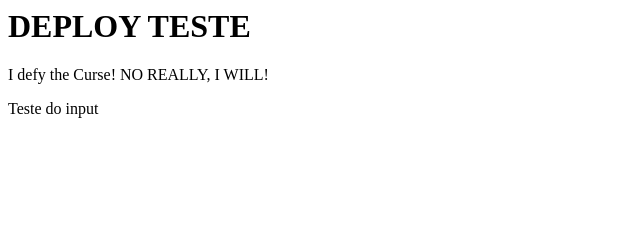
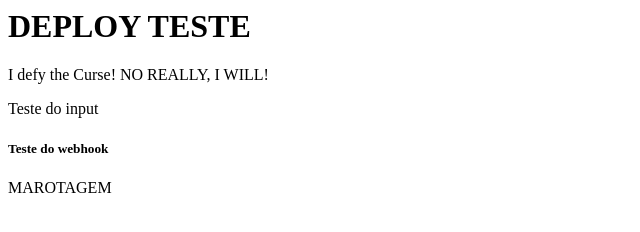
Before and after one commit to luckponte/testAutoDeploy, a plain HTML site: page index.html in a window 1280 px wide. Shown: the whole page, without its empty margins (0-640 px from the left). Drawn offline with Linux system fonts and the light colour scheme.

Commit message:
Testando Webhook 1.0

```diff
--- a/index.html
+++ b/index.html
@@ -6,4 +6,6 @@
 	</p>
 	Teste do input
 
+	<h5>Teste do webhook</h5>
+	MAROTAGEM
 </div>
```
